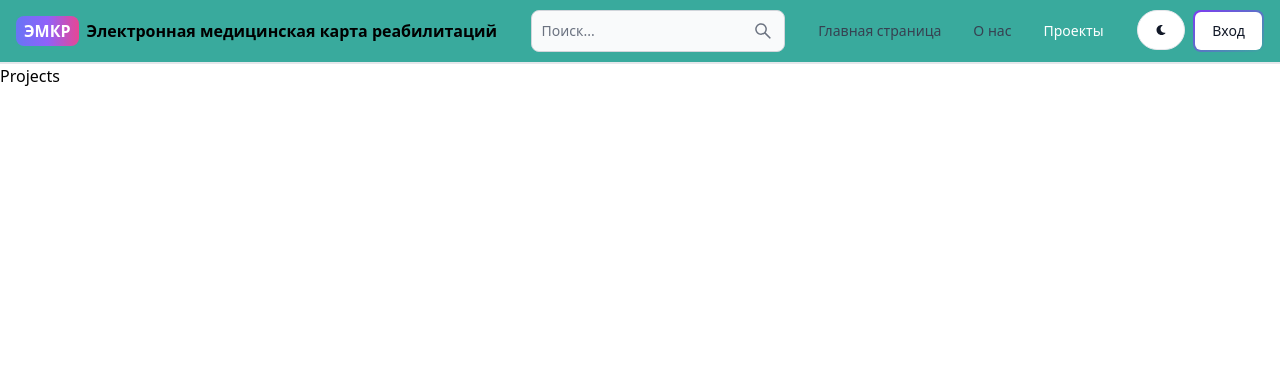
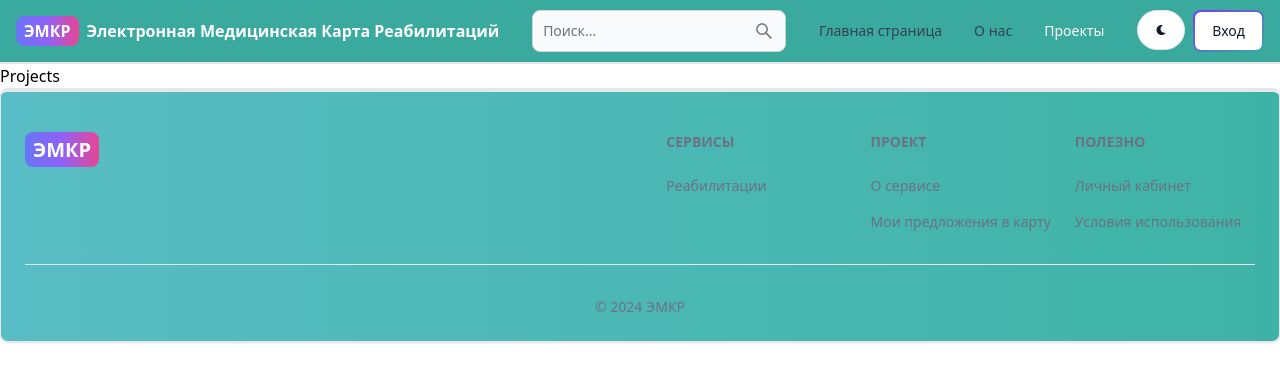
Before and after one commit to VladShevlyakov/Medical_rehabilitation_card, a React (Vite) app in the folder client/: page /projects in a window 1280 px wide. Shown: the top 382 px of the page. Built offline with nearby package versions, Linux system fonts and the light colour scheme.

Commit message:
Создание футера

```diff
--- a/client/src/App.jsx
+++ b/client/src/App.jsx
@@ -6,6 +6,7 @@ import SignUp from "./pages/SignUp";
 import Dashboard from "./pages/Dashboard";
 import Projects from "./pages/Projects";
 import Header from "./components/Header";
+import Footer from "./components/Footer";
 
 export default function App() {
     return (
@@ -19,6 +20,7 @@ export default function App() {
                 <Route path="/dashboard" element={<Dashboard />} />
                 <Route path="/projects" element={<Projects />} />
             </Routes>
+            <Footer />
         </BrowserRouter>
     );
 }
--- /dev/null
+++ b/client/src/components/Footer.jsx
@@ -0,0 +1,86 @@
+import { Footer } from "flowbite-react";
+import { Link } from "react-router-dom";
+
+export default function FooterCom() {
+    return (
+        <Footer
+            container
+            className="border border-t-4 bg-gradient-to-r from-bg-foot-start to-bg-foot-end"
+        >
+            <div className="w-full max-w-7xl mx-auto">
+                <div className="grid w-full justify-between sm:flex md:grid-cols-1">
+                    <div className="mt-5 ">
+                        <Link
+                            to="/"
+                            className="self-center whitespace-nowrap text-lg sm:text-xl font-semibold dark:text-white   "
+                        >
+                            <span className="mr-2 px-2 py-1 bg-gradient-to-r from-indigo-500 via-purple-500 to-pink-500 rounded-lg text-white">
+                                ЭМКР
+                            </span>
+                        </Link>
+                    </div>
+                    <div className="grid grid-cols-2 gap-8 mt-4 sm:grid-cols-3 sm:gap-6">
+                        <div>
+                            <Footer.Title title="Сервисы" />
+                            <Footer.LinkGroup col>
+                                <Footer.Link
+                                    href="/"
+                                    target="_blank"
+                                    rel="noopener noreferrer"
+                                >
+                                    Реабилитации
+                                </Footer.Link>
+                            </Footer.LinkGroup>
+                        </div>
+                        <div>
+                            <Footer.Title title="Проект" />
+                            <Footer.LinkGroup col>
+                                <Footer.Link
+                                    href="/about"
+                                    target="_blank"
+                                    rel="noopener noreferrer"
+                                >
+                                    О сервисе
+                                </Footer.Link>
+                                <Footer.Link
+                                    href="/"
+                                    target="_blank"
+                                    rel="noopener noreferrer"
+                                >
+                                    Мои предложения в карту
+                                </Footer.Link>
+                            </Footer.LinkGroup>
+                        </div>
+                        <div>
+                            <Footer.Title title="Полезно" />
+                            <Footer.LinkGroup col>
+                                <Footer.Link
+                                    href="/"
+                                    target="_blank"
+                                    rel="noopener noreferrer"
+                                >
+                                    Личный кабинет
+                                </Footer.Link>
+                                <Footer.Link
+                                    href="/"
+                                    target="_blank"
+                                    rel="noopener noreferrer"
+                                >
+                                    Условия использования
+                                </Footer.Link>
+                            </Footer.LinkGroup>
+                        </div>
+                    </div>
+                </div>
+                <Footer.Divider />
+                <div className="w-full flex justify-center ">
+                    <Footer.Copyright
+                        href="#"
+                        by="ЭМКР"
+                        year={new Date().getFullYear()}
+                    />
+                </div>
+            </div>
+        </Footer>
+    );
+}
--- a/client/src/components/Header.jsx
+++ b/client/src/components/Header.jsx
@@ -9,12 +9,12 @@ export default function Header() {
         <Navbar className="border-b-2 bg-bg-head">
             <Link
                 to="/"
-                className="self-center whitespace-nowrap text-sm sm:text-base font-semibold dark:text-white   "
+                className="self-center whitespace-nowrap text-sm sm:text-base text-white font-semibold dark:text-white   "
             >
                 <span className="mr-2 px-2 py-1 bg-gradient-to-r from-indigo-500 via-purple-500 to-pink-500 rounded-lg text-white">
                     ЭМКР
                 </span>
-                Электронная медицинская карта реабилитаций
+                Электронная Медицинская Карта Реабилитаций
             </Link>
             <form>
                 <TextInput
--- a/client/src/pages/SignUp.jsx
+++ b/client/src/pages/SignUp.jsx
@@ -41,10 +41,10 @@ export default function SignUp() {
         <div className="min-h-screen mt-20 font-medium ">
             <div className="flex flex-col p-3 max-w-3xl  mx-auto md:flex-row md:items-center gap-5">
                 {/* левая часть */}
-                <div className="flex-1">
+                <div className="flex-1 mt-2">
                     <Link
                         to="/"
-                        className="font-bold dark:text-white  text-4xl"
+                        className=" font-bold dark:text-white  text-4xl"
                     >
                         <span className="px-2 py-1 bg-gradient-to-r from-indigo-500 via-purple-500 to-pink-500 rounded-lg text-white">
                             ЭМКР
--- a/client/tailwind.config.js
+++ b/client/tailwind.config.js
@@ -7,6 +7,8 @@ module.exports = {
     theme: {
         colors: {
             "bg-head": "#39AA9D",
+            "bg-foot-start": "#58bdc4 0%",
+            "bg-foot-end": "#3eb3a5 100%",
         },
         extend: {},
     },
```
